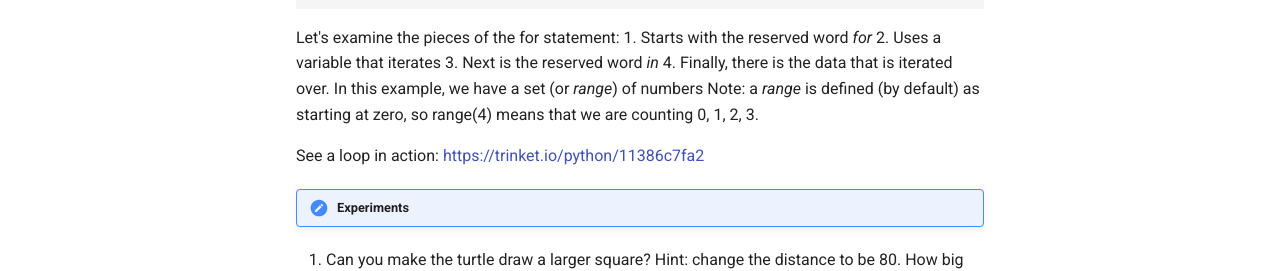
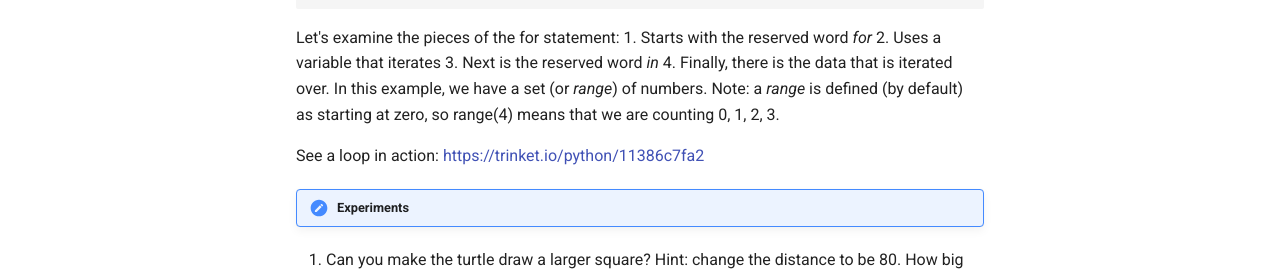
Before and after one commit to jetannenbaum/esperanzaSTEM, an MkDocs documentation site: the page built from docs/python/loops.md, in a window 1280 px wide and 1281 px high. Shown: the part 652-923 px from the top of the window. Built offline with MkDocs 1.6.1 and Material for MkDocs 9.7.7, drawn with Linux system fonts in a browser that asks for light colours; comment, search, counter and statistics services are not loaded; part of the change alters nothing that is shown.

```diff
--- a/docs/python/loops.md
+++ b/docs/python/loops.md
@@ -29,8 +29,7 @@ Let's examine the pieces of the for statement:
 1. Starts with the reserved word _for_
 2. Uses a variable that iterates
 3. Next is the reserved word _in_
-4. Finally, there is the data that is iterated over.  In this example, we have a set (or _range_) of numbers
-Note: a _range_ is defined (by default) as starting at zero, so range(4) means that we are counting 0, 1, 2, 3.
+4. Finally, there is the data that is iterated over.  In this example, we have a set (or _range_) of numbers. Note: a _range_ is defined (by default) as starting at zero, so range(4) means that we are counting 0, 1, 2, 3.
 
 See a loop in action: [https://trinket.io/python/11386c7fa2](https://trinket.io/python/11386c7fa2)
 
```
